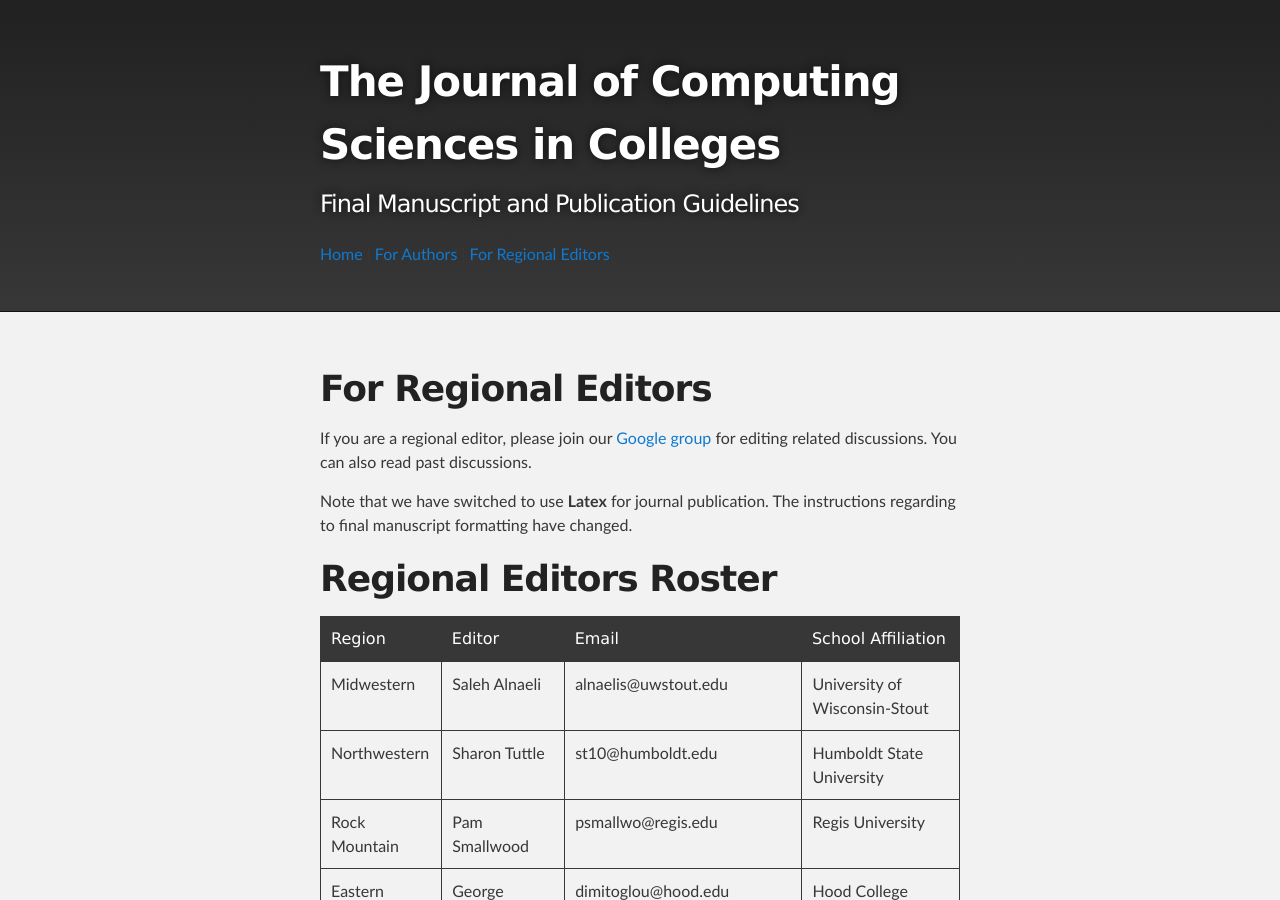
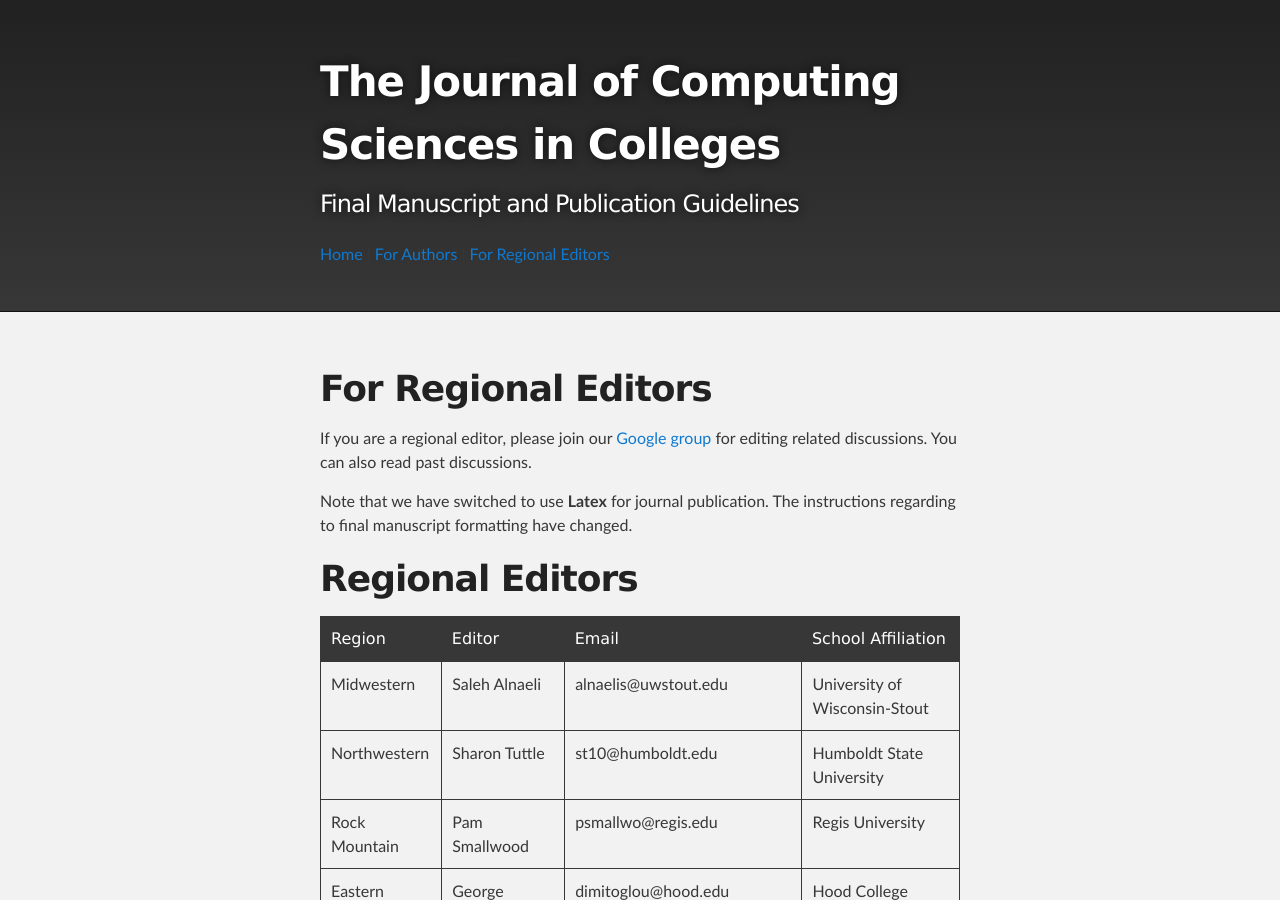
Before and after one commit to ccsc-journal/ccsc-editor, a Jekyll site: the page built from docs/editors.md, in a window 1280 px wide and 900 px high. Built offline with Jekyll 4.4.1, drawn with Linux system fonts in a browser that asks for light colours.

Commit message:
update editors table heading

```diff
--- a/docs/editors.md
+++ b/docs/editors.md
@@ -10,7 +10,7 @@ discussions. You can also read past discussions.
 Note that we have switched to use __Latex__ for journal publication.
 The instructions regarding to final manuscript formatting have changed.
 
-# Regional Editors Roster
+# Regional Editors
 
 | Region | Editor | Email | School Affiliation |
 |:-------|:-------|:-------| :-------|
```
